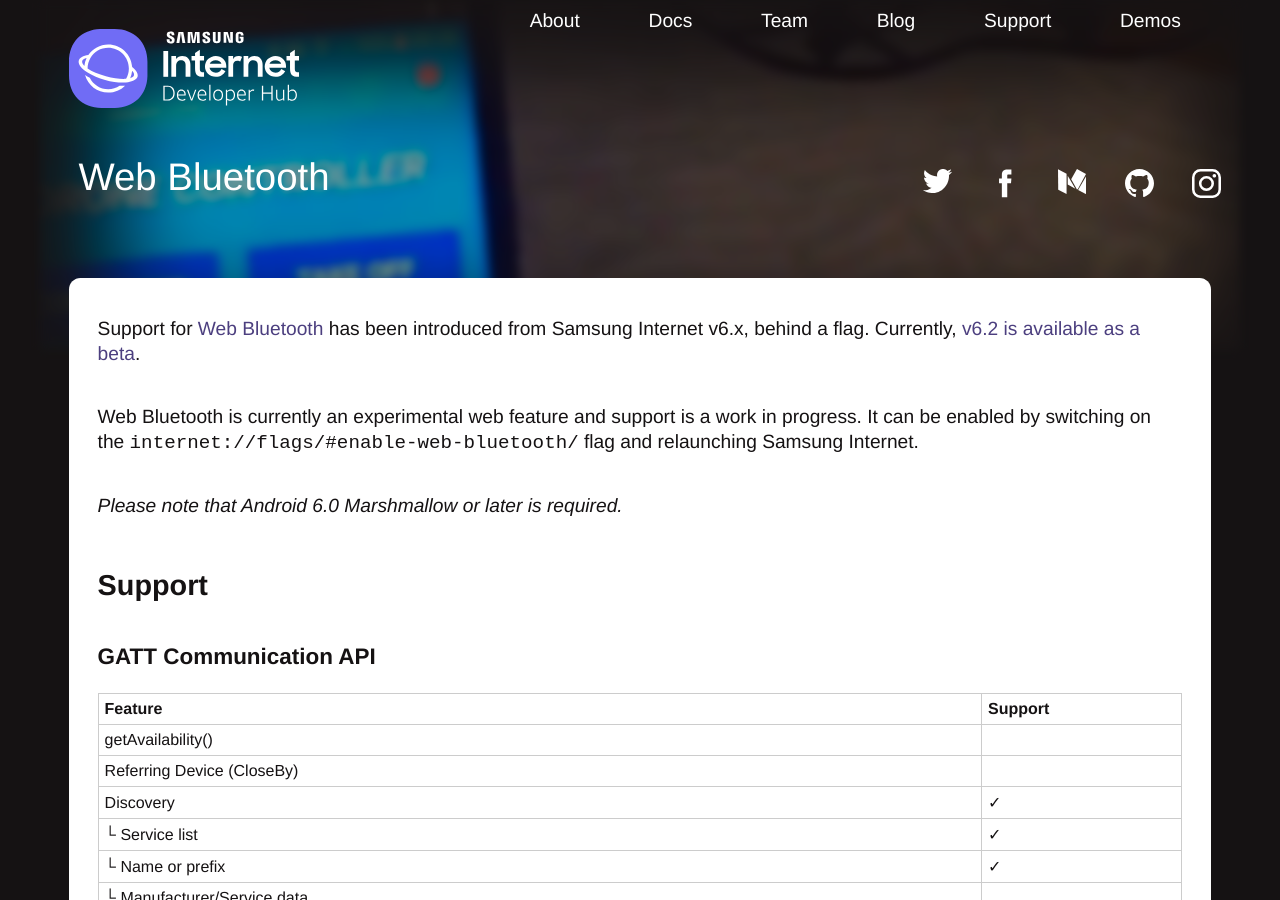
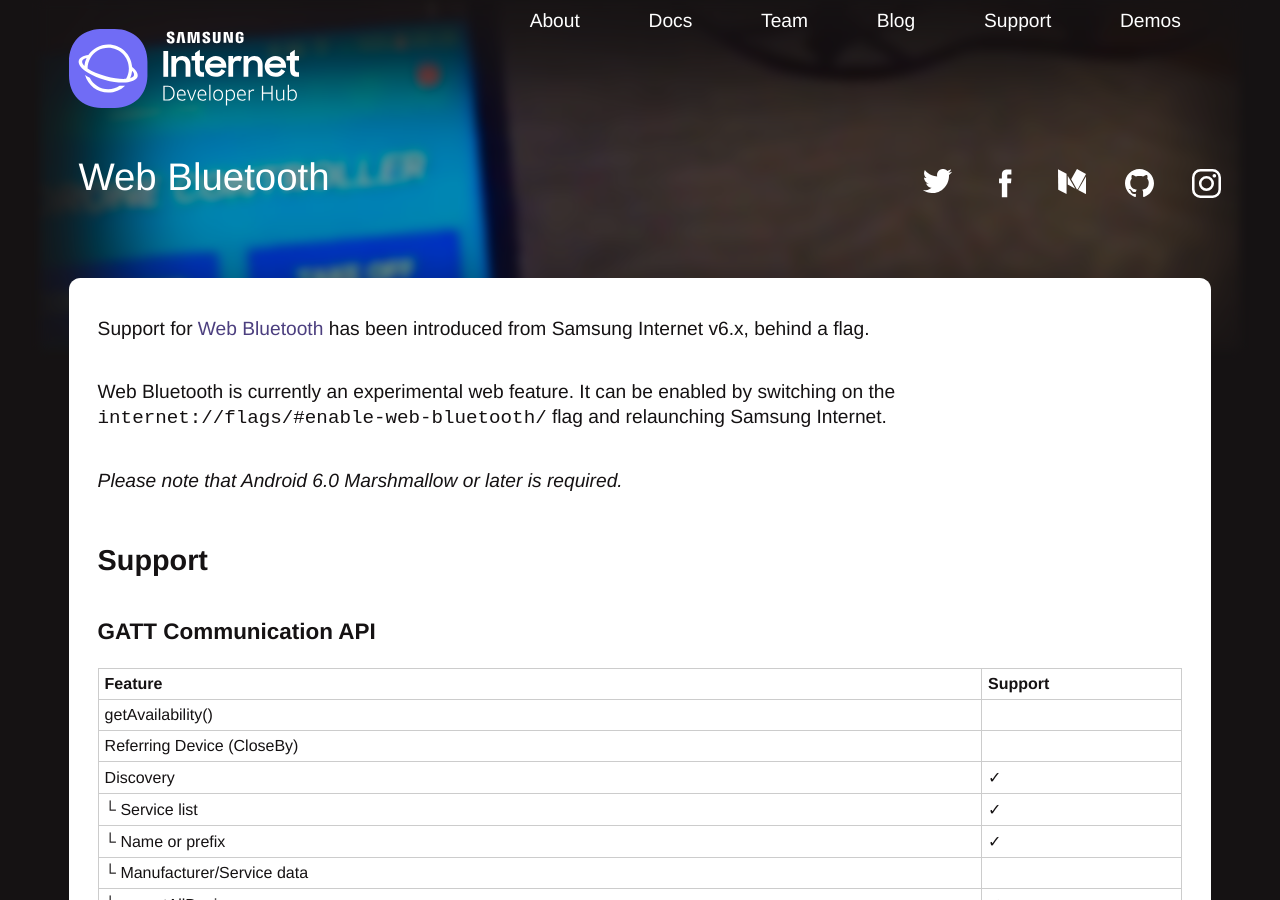
Before and after one commit to SamsungInternet/homepage-archive, a Jekyll site: the page built from docs/web-bluetooth.md, in a window 1280 px wide and 900 px high. Built offline with Jekyll 4.4.1, drawn with Linux system fonts in a browser that asks for light colours.

Commit message:
Update web-bluetooth.md

```diff
--- a/docs/web-bluetooth.md
+++ b/docs/web-bluetooth.md
@@ -5,11 +5,9 @@
 description: Access and control Bluetooth Low Energy devices from your web browser
 ---
 Support for [Web Bluetooth](https://github.com/WebBluetoothCG/web-bluetooth) has been introduced from Samsung Internet v6.x,
-behind a flag. Currently, [v6.2 is available as a beta](https://play.google.com/store/apps/details?id=com.sec.android.app.sbrowser.beta).
+behind a flag.
 
-Web Bluetooth is currently an experimental web feature and support is a work in progress.
-It can be enabled by switching on the `internet://flags/#enable-web-bluetooth/` flag and
-relaunching Samsung Internet.
+Web Bluetooth is currently an experimental web feature. It can be enabled by switching on the `internet://flags/#enable-web-bluetooth/` flag and relaunching Samsung Internet.
 
 *Please note that Android 6.0 Marshmallow or later is required.*
 
```
